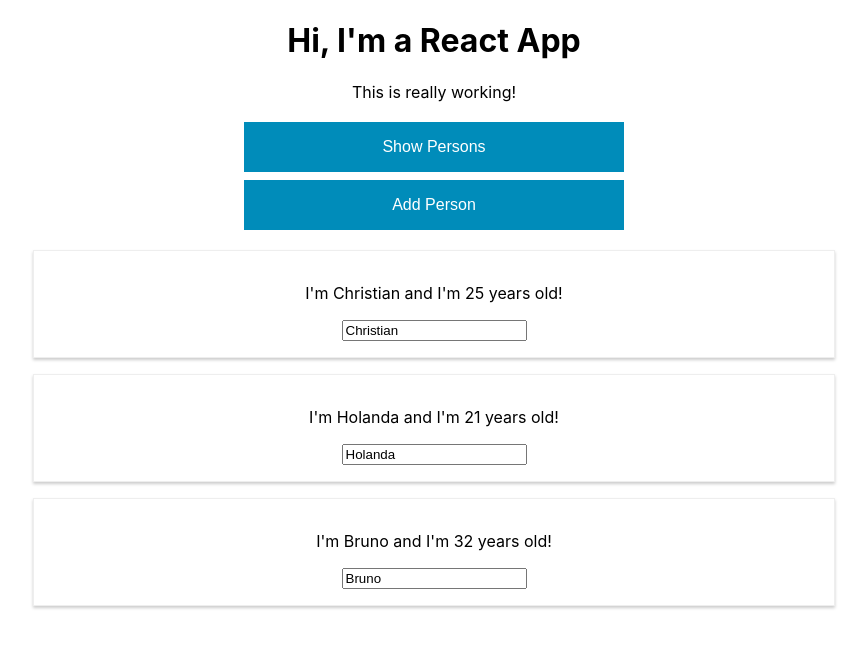
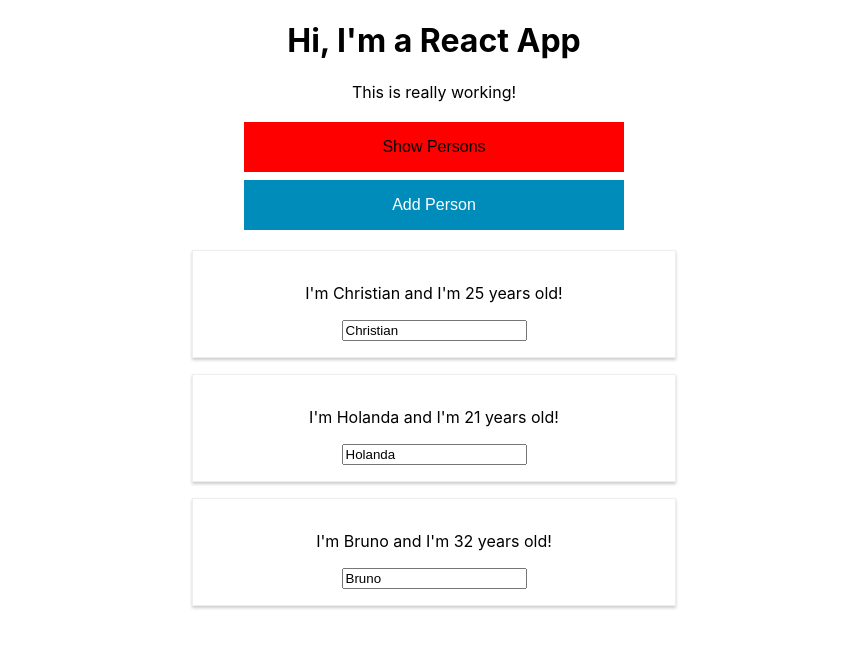
Before and after one commit to christianltdias/first-react-app, a React (Create React App) app: page / in a window 1280 px wide. Both pictures are taken after a click on the button "Show Persons". Shown: the top 648 px of the page, without its empty margins (206-1073 px from the left). Built offline with nearby package versions, Linux system fonts and the light colour scheme.

Commit message:
Using CSS modules

```diff
--- a/src/App.css
+++ /dev/null
@@ -1,30 +0,0 @@
-.App {
-  text-align: center;
-}
-
-.red {
-  color: red;
-}
-
-.bold {
-  font-weight: bold;
-}
-
-.button{
-  background-color: #008CBA;
-  border: none;
-  color: white;
-  padding: 16px 32px;
-  text-align: center;
-  text-decoration: none;
-  font-size: 16px;
-  margin: 4px 2px;
-  transition-duration: 0.4s;
-  cursor: pointer;
-}
-
-
-  .button:hover {
-    background-color: lightblue;
-    color: black;
-  }
--- a/src/App.js
+++ b/src/App.js
@@ -1,5 +1,5 @@
 import React, { Component } from 'react';
-import './App.css';
+import classes from './App.module.css';
 import Person from './Person/Person';
 import styled from 'styled-components';
 
@@ -92,8 +92,8 @@ class App extends Component {
 
 
   render() {
-
     let persons = null;
+    let btnClass = [classes.Button]
 
     // Conditional to generate the list of persons if boolean is true
     if (this.state.showPersons) {
@@ -114,30 +114,30 @@ class App extends Component {
 
         </div>
       );
+
+      btnClass.push(classes.Red);
     }
 
-    const classes = [];
+    const insertClasses = [];
+
     if (this.state.persons.length <= 2) {
-      classes.push('red'); // Classes = ['red']
+      insertClasses.push(classes.red); // Classes = ['red']
     }
     if (this.state.persons.length <= 1) {
-      classes.push('bold'); // classes = ['red','bold']
+      insertClasses.push(classes.bold); // classes = ['red','bold']
     }
 
     return (
-      <div className="App" >
+      <div className={classes.App} >
         <h1>Hi, I'm a React App</h1>
-        <p className={classes.join(' ')}>This is really working!</p>
-        <div style={{
-          display: 'flex', flexDirection: 'column',
-          width: '30%', margin: '0px auto'
-        }}>
+        <p className={insertClasses.join(' ')}>This is really working!</p>
+        <div className={classes.ButtonsContainer}>
           <button
-            className='button'
+            className={btnClass.join(' ')}
             onClick={this.togglePersonsHandler}>
             Show Persons</button>
           <button
-            className='button'
+            className={classes.Button}
             onClick={() => this.addDefaultPerson(this.state.persons)}>
             Add Person</button>
         </div>
--- /dev/null
+++ b/src/App.module.css
@@ -0,0 +1,45 @@
+.App {
+  text-align: center;
+}
+
+.red {
+  color: red;
+}
+
+.bold {
+  font-weight: bold;
+}
+
+.Button {
+  background-color: #008cba;
+  border: none;
+  color: white;
+  padding: 16px 32px;
+  text-align: center;
+  text-decoration: none;
+  font-size: 16px;
+  margin: 4px 2px;
+  transition-duration: 0.4s;
+  cursor: pointer;
+}
+
+.Button:hover {
+  background-color: lightblue;
+  color: black;
+}
+
+.ButtonsContainer {
+  display: flex;
+  flex-direction: column;
+  width: 30%;
+  margin: 0px auto;
+}
+
+.Button.Red {
+  background-color: red;
+  color:black;
+}
+
+.Button.Red:hover {
+  background-color: pink;
+}
--- a/src/Person/Person.js
+++ b/src/Person/Person.js
@@ -1,34 +1,16 @@
 import React from 'react';
-// import './Person.css';
-import styled from 'styled-components';
-
-const StyledDiv = styled.div`
-    width: 60%;
-    margin: 16px auto;
-    border: 1px solid #eee;
-    box-shadow: 0 2px 3px #ccc;
-    padding: 16px;
-    text-align: center;
-
-
-    @media (min-width: 500px){
-        .Person {
-        width: 450px;
-        }
-    }
-`
-
+import classes from './Person.module.css';
 
 // Defines a component by function. Not really a React Component
 const person = (props) => {
 
     return (
         // <div className="Person" style={style}>
-        <StyledDiv>
+        <div className={classes.Person}>
             < p onClick={props.click} > I'm {props.name} and I'm {props.age} years old!</p >
             <p>{props.children}</p>
             <input type="text" onChange={props.changed} value={props.name} />
-        </StyledDiv >
+        </div >
     )
 }
 
--- a/src/Person/Person.css
+++ b/src/Person/Person.module.css
@@ -1,4 +1,4 @@
-/* .Person {
+.Person {
   width: 60%;
   margin: 16px auto;
   border: 1px solid #eee;
@@ -11,4 +11,4 @@
   .Person {
     width: 450px;
   }
-} */
+}
```
